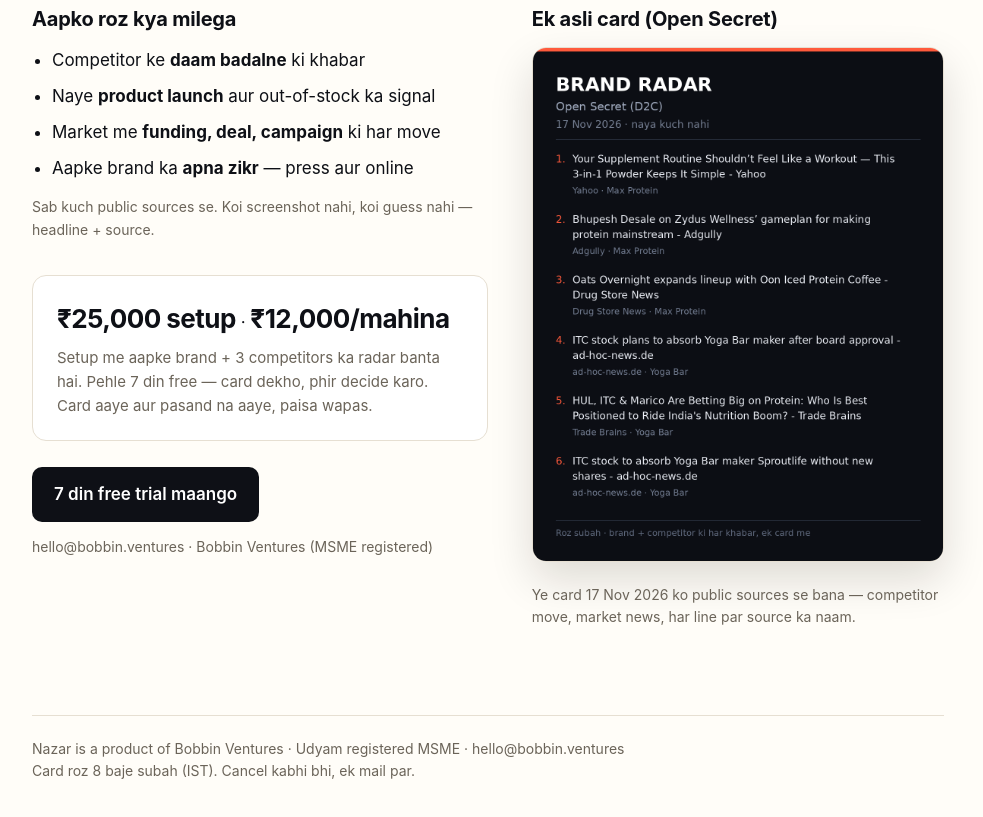
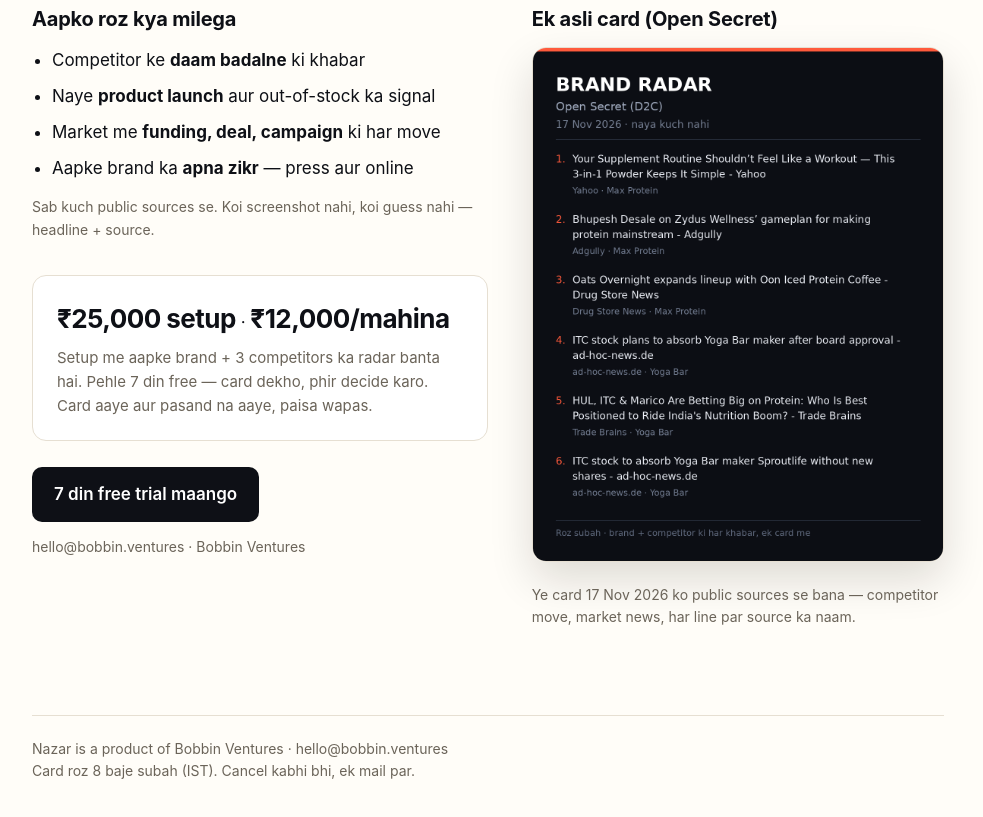
Before and after one commit to immoney1/bobbin-site, a plain HTML site: page index.html in a window 1280 px wide. Shown: the part 361-1178 px from the top of the page, without its empty margins (152-1135 px from the left). Drawn offline with Linux system fonts and the light colour scheme.

Commit message:
brand: Bobbin Ventures on pages; remove unverified MSME/Udyam claim until registration is real

```diff
--- a/index.html
+++ b/index.html
@@ -55,7 +55,7 @@
         Card aaye aur pasand na aaye, paisa wapas.</p>
       </div>
       <a class="cta" href="interest.html">7 din free trial maango</a>
-      <p class="note">hello@bobbin.ventures · Bobbin Ventures (MSME registered)</p>
+      <p class="note">hello@bobbin.ventures · Bobbin Ventures</p>
     </div>
     <div>
       <h2>Ek asli card (Open Secret)</h2>
@@ -66,7 +66,7 @@
   </div>
 
   <footer>
-    Nazar is a product of Bobbin Ventures · Udyam registered MSME · hello@bobbin.ventures<br>
+    Nazar is a product of Bobbin Ventures · hello@bobbin.ventures<br>
     Card roz 8 baje subah (IST). Cancel kabhi bhi, ek mail par.
   </footer>
 </div>
```
Also changed, not shown: offer.html (+1 -1 lines).
